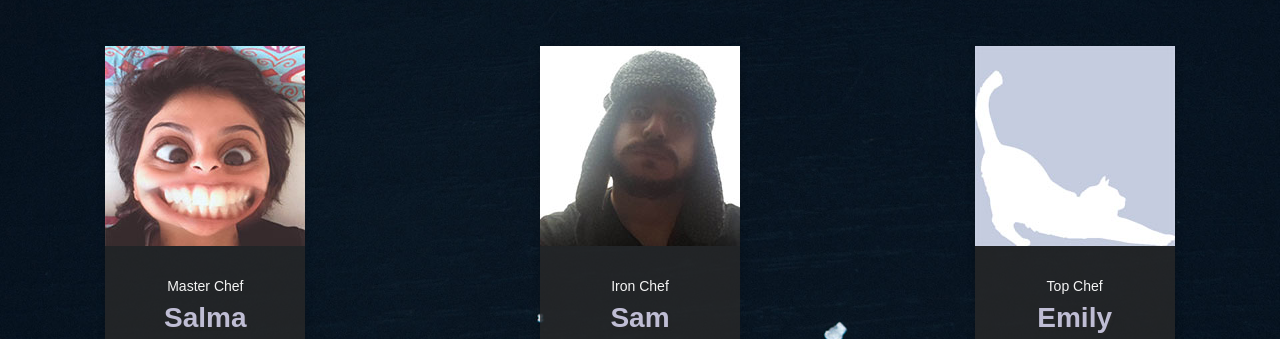
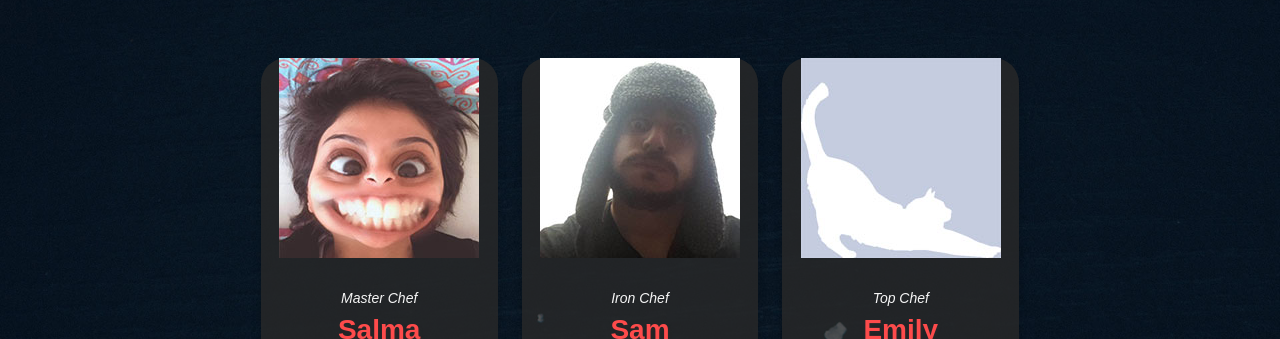
Before and after one commit to sam-pop/cookBook, a plain HTML site: page team.html in a window 1280 px wide. Shown: the part 68-407 px from the top of the page. Drawn offline with nearby package versions, Linux system fonts and the light colour scheme.

Commit message:
team design

```diff
--- a/assets/css/style.css
+++ b/assets/css/style.css
@@ -143,17 +143,18 @@ footer {
 
 .cardTeam {
     box-shadow: 0 4px 8px 0 rgba(0, 0, 0, 0.2);
-    max-width: 300px;
+    max-width: 3200px;
     margin: auto;
     text-align: center;
     font-family: Arial;
     background-color: rgba(41, 40, 40, 0.8) !important;
     margin-top: 50px;
+    border-radius: 25px;
 }
 
 .teamName {
     font-size: 2em;
-    color: rgb(191, 189, 212);
+    color: rgb(253, 75, 75);
     font-weight: bold;
     text-shadow: 2px 2px 2px rgba(41, 41, 41, 0.562);
 }
@@ -163,3 +164,7 @@ footer {
     font-size: 30px;
     color: white;
 }
+
+.teamTitle {
+    font-style: italic;
+}
--- a/team.html
+++ b/team.html
@@ -50,6 +50,8 @@
         </div>
         <!-- CONTENT-->
         <div class="columns is-centered">
+            <div class="column is-one-fifth"></div>
+            <div class="column is-one-fifth">
                 <div class="cardTeam">
                     <div class="card-image is-square">
                         <figure>
@@ -57,7 +59,7 @@
                         </figure>
                     </div>
                     <div class="card-content">
-                    <h1>Master Chef</h1>
+                        <div class="teamTitle">Master Chef</div>
                         <p class="teamName">Salma</p>
                         <a class="aTeam" href="https://github.com">
                             <i class="fab fa-github"></i>
@@ -67,6 +69,8 @@
                         </a>
                     </div>
                 </div>
+            </div>
+            <div class="column is-one-fifth">
                 <div class="cardTeam">
                     <div class="card-image is-square">
                         <figure>
@@ -74,7 +78,7 @@
                         </figure>
                     </div>
                     <div class="card-content">
-                    <h1>Iron Chef</h1>
+                        <div class="teamTitle">Iron Chef</div>
                         <p class="teamName">Sam</p>
                         <a class="aTeam" href="https://github.com/sam-pop/">
                             <i class="fab fa-github"></i>
@@ -84,6 +88,8 @@
                         </a>
                     </div>
                 </div>
+            </div>
+            <div class="column is-one-fifth">
                 <div class="cardTeam">
                     <div class="card-image is-square">
                         <figure>
@@ -91,7 +97,7 @@
                         </figure>
                     </div>
                     <div class="card-content">
-                    <h1>Top Chef</h1>
+                        <div class="teamTitle">Top Chef</div>
                         <p class="teamName">Emily</p>
                         <a class="aTeam" href="https://github.com">
                             <i class="fab fa-github"></i>
@@ -101,6 +107,8 @@
                         </a>
                     </div>
                 </div>
+            </div>
+            <div class="column is-one-fifth"></div>
         </div>
     </div>
     <footer>
```
Lines whose indentation alone changed are shown as unchanged.
